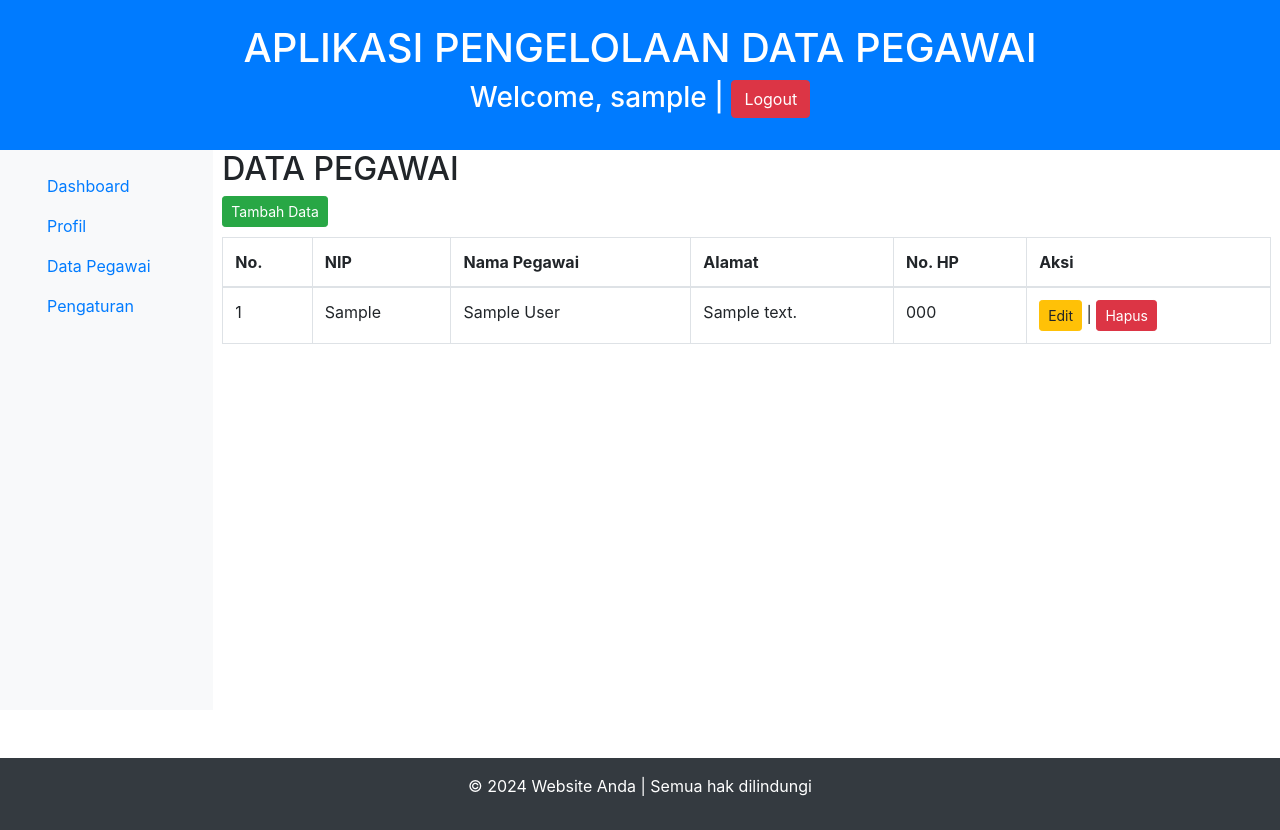
After one commit to mnishom/pegawai2, a PHP site: page /pegawai/pegawai.php in a window 1280 px wide. The commit adds this page. Run offline with PHP 8.4, Linux system fonts and the light colour scheme; the visitor is signed in with stand-in values (Sample User, id 1); tables that the repository leaves empty or names only in its code hold one stand-in row (values such as "Sample post"); some libraries are stand-ins or nearby versions.

Commit message:
Initial commit

```diff
--- /dev/null
+++ b/classes/Database.php
@@ -0,0 +1,24 @@
+<?php
+class Database
+{
+    private $host = "localhost";
+    private $dbName = "pegawai";
+    private $username = "root";
+    private $password = "";
+    private $connection;
+
+    public function connect()
+    {
+        try {
+            $this->connection = new PDO(
+                "mysql:host={$this->host};dbname={$this->dbName}",
+                $this->username,
+                $this->password
+            );
+            $this->connection->setAttribute(PDO::ATTR_ERRMODE, PDO::ERRMODE_EXCEPTION);
+            return $this->connection;
+        } catch (PDOException $e) {
+            die("Database Connection Error: " . $e->getMessage());
+        }
+    }
+}
--- /dev/null
+++ b/pegawai.php
@@ -0,0 +1,133 @@
+<!DOCTYPE html>
+<html lang="en">
+
+<head>
+    <meta charset="UTF-8">
+    <meta name="viewport" content="width=device-width, initial-scale=1.0">
+    <title>Aplikasi Kepegawaian</title>
+    <link rel="icon" type="image/x-icon" href="images/logo2.ico">
+
+    <!-- Link ke CSS Bootstrap -->
+    <link href="https://stackpath.bootstrapcdn.com/bootstrap/4.5.2/css/bootstrap.min.css" rel="stylesheet">
+    <link rel="stylesheet" href="styles/style.css">
+</head>
+
+<body>
+
+    <!-- Header -->
+    <header class="bg-primary text-white text-center py-4">
+        <h1>APLIKASI PENGELOLAAN DATA PEGAWAI</h1>
+        <?php
+        session_start();
+
+        if (!isset($_SESSION['username'])) {
+            header("Location: login.php");
+            exit();
+        }
+
+        echo "<h3>Welcome, " . htmlspecialchars($_SESSION['username']) . " | <a href='logout.php' class='btn btn-danger'>Logout</a></h3>";
+        ?>
+    </header>
+
+    <div class="container-fluid">
+        <div class="row">
+            <!-- Sidebar -->
+            <nav id="sidebar" class="col-md-3 col-lg-2 d-md-block bg-light">
+                <div class="sidebar-sticky">
+                    <ul class="nav flex-column p-3">
+                        <li class="nav-item">
+                            <a class="nav-link" href="./index.php">Dashboard</a>
+                        </li>
+                        <li class="nav-item">
+                            <a class="nav-link" href="./profil.php">Profil</a>
+                        </li>
+                        <li class="nav-item">
+                            <a class="nav-link" href="./pegawai.php">Data Pegawai</a>
+                        </li>
+                        <li class="nav-item">
+                            <a class="nav-link" href="./pengaturan.php">Pengaturan</a>
+                        </li>
+                    </ul>
+                </div>
+            </nav>
+
+            <!-- Content -->
+            <main role="main" class="col-md-9 ml-sm-auto col-lg-10 px-4">
+                <div class="row">
+                    <h2>DATA PEGAWAI</h2>
+                </div>
+                <div class="row" style="padding-bottom: 10px;">
+                    <button type="button" class="btn btn-success btn-sm">Tambah Data</button>
+                </div>
+                <div class="row">
+                    <table class="table table-bordered table-hover">
+                        <thead>
+                            <tr>
+                                <th>No.</th>
+                                <th>NIP</th>
+                                <th>Nama Pegawai</th>
+                                <th>Alamat</th>
+                                <th>No. HP</th>
+                                <th>Aksi</th>
+                            </tr>
+                        </thead>
+                        <tbody>
+                            <?php
+                            require_once __DIR__ . '\classes\Database.php';
+                            class Pegawai
+                            {
+                                private $db;
+                                public function __construct()
+                                {
+                                    $database = new Database();
+                                    $this->db = $database->connect();
+                                }
+
+                                public function getAllEmployee()
+                                {
+                                    $query = $this->db->prepare("SELECT * FROM employee");
+                                    $query->execute();
+                                    return $query->fetchAll(PDO::FETCH_ASSOC);
+                                }
+                            }
+
+                            $pegawai = new Pegawai();
+                            $datapegawai = $pegawai->getAllEmployee();
+
+                            $nom = 1;
+                            foreach ($datapegawai as $peg) {
+                            ?>
+                                <tr>
+                                    <td><?php echo $nom; ?></td>
+                                    <td><?php echo $peg['nip']; ?></td>
+                                    <td><?php echo $peg['nama']; ?></td>
+                                    <td><?php echo $peg['alamat']; ?></td>
+                                    <td><?php echo $peg['no_hp']; ?></td>
+                                    <td>
+                                        <button type="button" class="btn btn-warning btn-sm">Edit</button> | <button type="button" class="btn btn-danger btn-sm">Hapus</button>
+                                    </td>
+                                </tr>
+                            <?php
+                                $nom++;
+                            }
+                            ?>
+                        </tbody>
+                    </table>
+                </div>
+                <div style="height:350px;">&nbsp;</div>
+            </main>
+        </div>
+    </div>
+
+    <!-- Footer -->
+    <footer class="bg-dark text-white text-center py-3 mt-5">
+        <p>&copy; 2024 Website Anda | Semua hak dilindungi</p>
+    </footer>
+
+    <!-- Script JavaScript Bootstrap -->
+    <script src="https://code.jquery.com/jquery-3.5.1.slim.min.js"></script>
+    <script src="https://cdn.jsdelivr.net/npm/@popperjs/core@2.5.2/dist/umd/popper.min.js"></script>
+    <script src="https://stackpath.bootstrapcdn.com/bootstrap/4.5.2/js/bootstrap.min.js"></script>
+</body>
+
+</html>
```
Also changed, not shown: index.php (+8 -26 lines), login-action.php (+52 -3 lines), login.php (+60 -11 lines), styles/style.css (+8 -2 lines), images/phb.png (added), pengaturan.php (added), profil.php (added).
